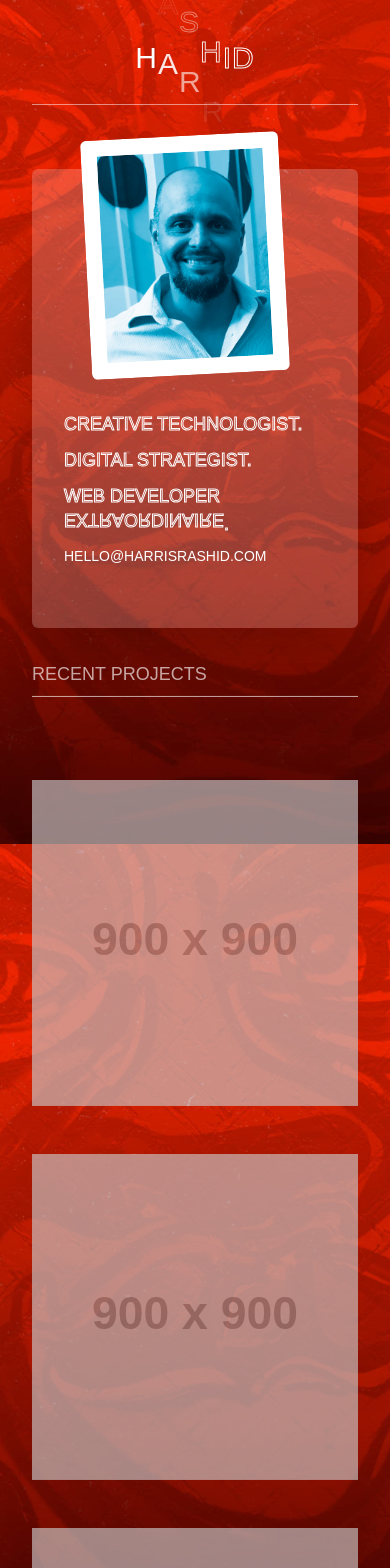
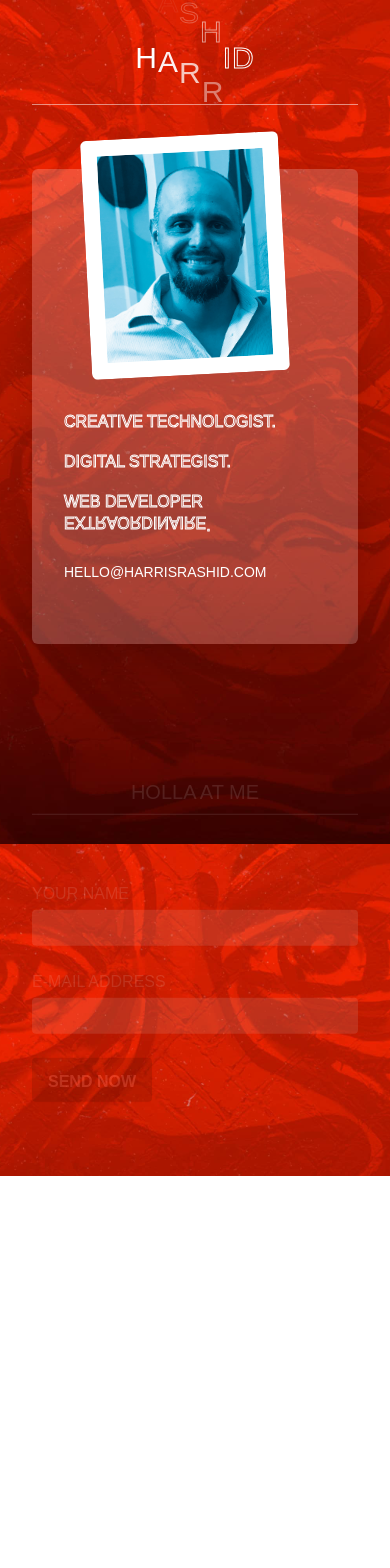
Before and after one commit to hrashidlac/harrisrashid, a Nuxt app: page / in a window 390 px wide. Shown: the top 1568 px of the page. After the commit the page ends 1176 px from the top, so only its background shows below. Built offline with nearby package versions, Linux system fonts and the light colour scheme.

Commit message:
Contact form

```diff
--- a/components/Index/index.vue
+++ b/components/Index/index.vue
@@ -6,7 +6,7 @@
       <button id="section3Btn" @click="section3">Contact</button>
     </nav> -->
     <indexSection1 id="section1"/>
-    <indexSection2 id="section2"/>
+    <!-- <indexSection2 id="section2"/> -->
     <indexSection3 id="section3"/>
   </div>
 </template>
--- a/components/Index/indexSection1Intro.vue
+++ b/components/Index/indexSection1Intro.vue
@@ -5,14 +5,14 @@
         <div class="lg:col-span-4 px-8">
           <img src="/headshot_harris_rashid.jpg" class="bg-white rounded-md p-4 w-full contrast-100 saturate-100 opacity-0 profile">
         </div>
-        <div class="lg:col-span-8 text-lg lg:text-xl uppercase text-black lg:pt-12">
-          <div class="mb-2 fade out opacity-0">Creative Technologist.</div>
-          <div class="mb-2 fade out opacity-0">Digital Strategist.</div>
-          <div class="mb-2 fade out opacity-0 ">
+        <div class="lg:col-span-8 text-base lg:text-xl uppercase text-black lg:pt-12">
+          <div class="mb-4 fade out opacity-0">Creative Technologist.</div>
+          <div class="mb-4 fade out opacity-0">Digital Strategist.</div>
+          <div class="mb-4 fade out opacity-0 ">
             <div class="inline-block mr-2">Web Developer</div>
             <div class="inline-block flip">Extraordinaire</div>.
           </div>
-          <div class="text-sm mt-2 fade opacity-0">
+          <div class="text-sm mt-6 fade opacity-0">
             <a href="mailto:hello@harrisrashid.com" class="hover:underline text-white">hello@harrisrashid.com</a>
           </div>
         </div>
@@ -23,7 +23,7 @@
 <script setup lang="ts">
 const { $gsap } = useNuxtApp()
 onMounted( () => {
-  let tl = $gsap.timeline().delay(.5);
+  let tl = $gsap.timeline().delay(1.5);
   tl.to(".fade", {
     y: -30,
     opacity: 1,
@@ -42,7 +42,7 @@ onMounted( () => {
     repeatDelay:1.5,
     yoyo: true
   });
-  let tl3 = $gsap.timeline().delay(2.5);
+  let tl3 = $gsap.timeline().delay(.5);
   tl3.to(".profile", {
     y: -65,
     x: -10,
--- a/components/Index/indexSection1Name.vue
+++ b/components/Index/indexSection1Name.vue
@@ -26,12 +26,12 @@
 <script setup lang="ts">
 const { $gsap } = useNuxtApp()
 onMounted( () => {
-  let tl = $gsap.timeline({repeat: -1, repeatDelay:2.5,}).delay(3);
+  let tl = $gsap.timeline({repeat: -1, repeatDelay:2.5}).delay(3);
   tl.to(".letter", {
     y: -60,
     ease: "power1.out",
     duration: .8,
-    stagger: 0.25,
+    stagger: 0.2,
     opacity: 0
   });
   tl.set(".letter", { y: 60});
@@ -39,24 +39,24 @@ onMounted( () => {
     y: -0,
     ease: "power1.out",
     duration: .8,
-    stagger: 0.25,
+    stagger: 0.2,
     opacity: 1
   });
 
-  let tl2 = $gsap.timeline({repeat: -1, repeatDelay:2.5,}).delay(3);
+  let tl2 = $gsap.timeline({repeat: -1, repeatDelay:2.5}).delay(3);
   tl2.set(".letter2", { y: 60});
   tl2.to(".letter2", {
     y: -0,
     ease: "power1.out",
     duration: .8,
-    stagger: 0.25,
+    stagger: 0.2,
     opacity: 1
   });
   tl2.to(".letter2", {
     y: -60,
     ease: "power1.out",
     duration: .8,
-    stagger: 0.25,
+    stagger: 0.2,
     opacity:0
   });
 
--- a/components/Index/indexSection3.vue
+++ b/components/Index/indexSection3.vue
@@ -1,60 +1,39 @@
 <template>
-  <div class="trigger text-2xl uppercase text-white font-jojo lg:h-screen">
+  <div class="trigger text-white font-jojo lg:h-screen mt-32 pb-12">
     <div class="text opacity-0">
-      <div class="mb-2 text-lg lg:text-xl uppercase text-white font-dela">Holla At Me</div>
+      <div class="mb-2 text-center text-xl lg:text-2xl text-white font-dela uppercase">Holla At Me</div>
       <div class="h-1 w-full border-solid border-0 border-t border-white"></div>
       <div class="mt-16">
-        <form name="contact" netlify>
-          <p>
-            <label>Name <input type="text" name="name" /></label>
-          </p>
-          <p>
-            <label>Email <input type="email" name="email" /></label>
-          </p>
-          <p>
-            <button type="submit" class="btn">Send</button>
-          </p>
-        </form>
-
-        <!-- <form class="w-full max-w-sm">
+        <form class="w-full lg:w-1/3 mx-auto" name="contact" netlify>
           <div class="md:flex md:items-center mb-6">
             <div class="md:w-1/3">
-              <label class="block text-gray-500 font-bold md:text-right mb-1 md:mb-0 pr-4" for="inline-full-name">
-                Full Name
+              <label class="block text-white md:text-right mb-1 md:mb-0 pr-4 uppercase" for="inline-full-name">
+                Your name
               </label>
             </div>
             <div class="md:w-2/3">
-              <input class="bg-gray-200 appearance-none border-2 border-gray-200 rounded w-full py-2 px-4 text-gray-700 leading-tight focus:outline-none focus:bg-white focus:border-purple-500" id="inline-full-name" type="text" value="Jane Doe">
+              <input class="bg-gray-200 appearance-none border-black rounded w-full py-2 px-4 text-black leading-tight focus:outline-none focus:bg-white focus:border-red" id="inline-full-name" type="text" value="">
             </div>
           </div>
           <div class="md:flex md:items-center mb-6">
             <div class="md:w-1/3">
-              <label class="block text-gray-500 font-bold md:text-right mb-1 md:mb-0 pr-4" for="inline-password">
-                Password
+              <label class="block text-white md:text-right mb-1 md:mb-0 pr-4 uppercase" for="inline-password">
+                E-Mail Address
               </label>
             </div>
             <div class="md:w-2/3">
-              <input class="bg-gray-200 appearance-none border-2 border-gray-200 rounded w-full py-2 px-4 text-gray-700 leading-tight focus:outline-none focus:bg-white focus:border-purple-500" id="inline-password" type="password" placeholder="******************">
+              <input class="bg-gray-200 appearance-none  border-black rounded w-full py-2 px-4 text-black leading-tight focus:outline-none focus:bg-white focus:border-red" id="inline-password" type="password" placeholder="">
             </div>
-          </div>
-          <div class="md:flex md:items-center mb-6">
-            <div class="md:w-1/3"></div>
-            <label class="md:w-2/3 block text-gray-500 font-bold">
-              <input class="mr-2 leading-tight" type="checkbox">
-              <span class="text-sm">
-                Send me your newsletter!
-              </span>
-            </label>
           </div>
           <div class="md:flex md:items-center">
             <div class="md:w-1/3"></div>
             <div class="md:w-2/3">
-              <button class="shadow bg-purple-500 hover:bg-purple-400 focus:shadow-outline focus:outline-none text-white font-bold py-2 px-4 rounded" type="button">
-                Sign Up
+              <button class="uppercase shadow bg-black hover:bg-red focus:shadow-outline focus:outline-none text-white font-bold py-2 pt-3 px-4 rounded" type="submit">
+                Send Now
               </button>
             </div>
           </div>
-        </form> -->
+        </form>
       </div>
     </div>
   </div>
```
